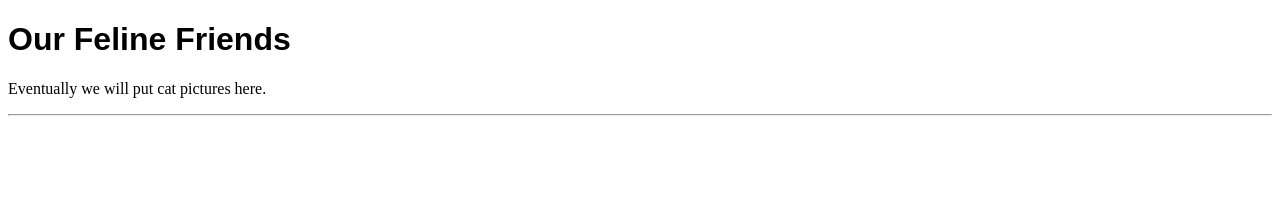
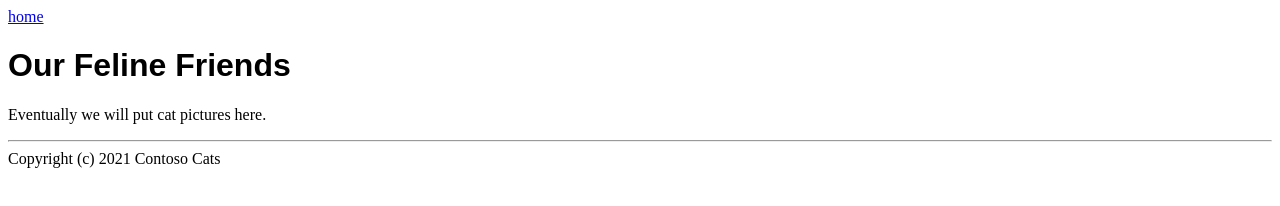
Before and after one commit to EugeneDemianenko/Lab, a plain HTML site: page Cats/index.html in a window 1280 px wide. Drawn offline with Linux system fonts and the light colour scheme.

Commit message:
Update index.html

```diff
--- a/Cats/index.html
+++ b/Cats/index.html
@@ -6,8 +6,9 @@
     <link rel="stylesheet" href="CSS/site.css">
   </head>
   <body>
+    <nav><a href="./index.html">home</a></nav>
     <h1>Our Feline Friends</h1>
     <p>Eventually we will put cat pictures here.</p>
-    <hr>
+    <footer><hr>Copyright (c) 2021 Contoso Cats</footer>
   </body>
 </html>
```
